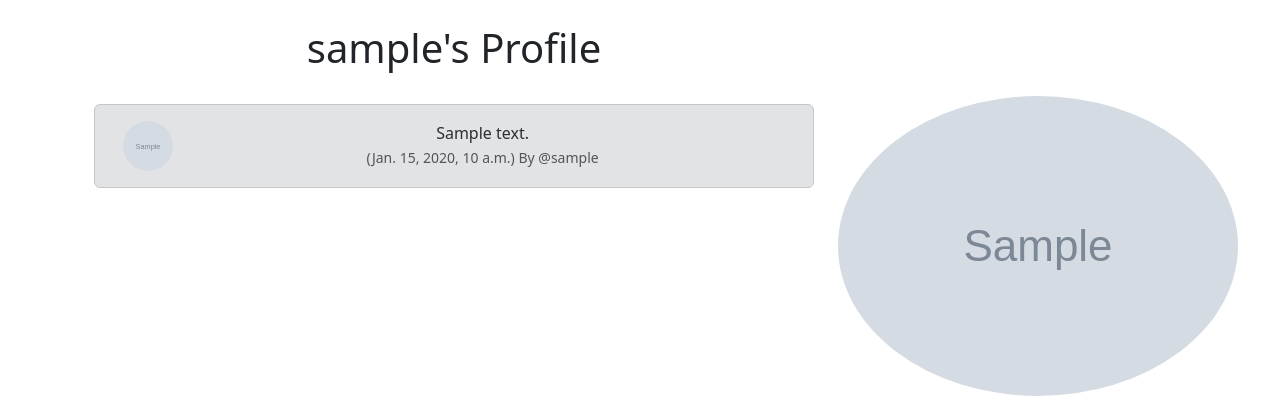
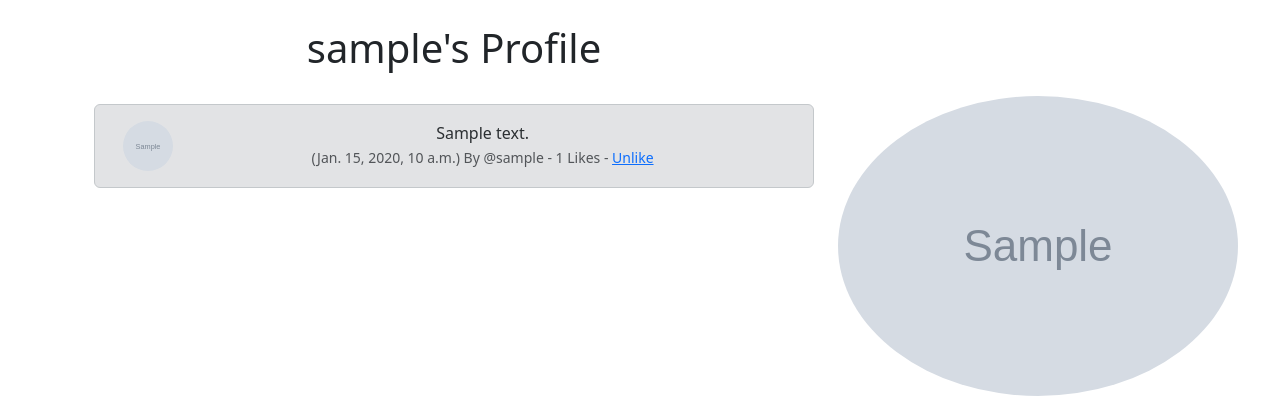
Before and after one commit to ClaudioFerreir/twitter-clone, a Django app: page /profile/1/ in a window 1280 px wide. Shown: the part 56-456 px from the top of the page. Run offline with Django 5.2, Linux system fonts and the light colour scheme; a user stored in the database is signed in; tables that the repository leaves empty hold one stand-in row (values such as "Sample post"); grey boxes marked "Sample" are stand-in pictures.

Commit message:
feat: likes on profile page

```diff
--- a/twitter_clone/twitter/templates/profile.html
+++ b/twitter_clone/twitter/templates/profile.html
@@ -23,7 +23,13 @@
                                     <div class="col-11">
                                         {{ twitter.body }} <br>
                                         <small class="text-muted">
-                                            ({{ twitter.created_at }}) By @{{ twitter.user.username }}
+                                            ({{ twitter.created_at }}) By @{{ twitter.user.username }} - {{ twitter.number_of_likes }} Likes -
+
+                                            {% if user in twitter.likes.all %}
+                                                <a href="{% url 'twitter_like' twitter.id %}">Unlike</a>
+                                            {% else %}
+                                                <a href="{% url 'twitter_like' twitter.id %}">Like</a>
+                                            {% endif %}
                                         </small>
                                     </div>
                                 </div>
--- a/twitter_clone/twitter/views.py
+++ b/twitter_clone/twitter/views.py
@@ -127,7 +127,7 @@ def twitter_like(request, pk):
             twitter.likes.remove(request.user)
         else:
             twitter.likes.add(request.user)
-        return redirect('home')
+        return redirect(request.META.get('HTTP_REFERER'))
     else:
         messages.success(request, 'You Must Be Logged In To View this Page!')
         return redirect('home')
```
